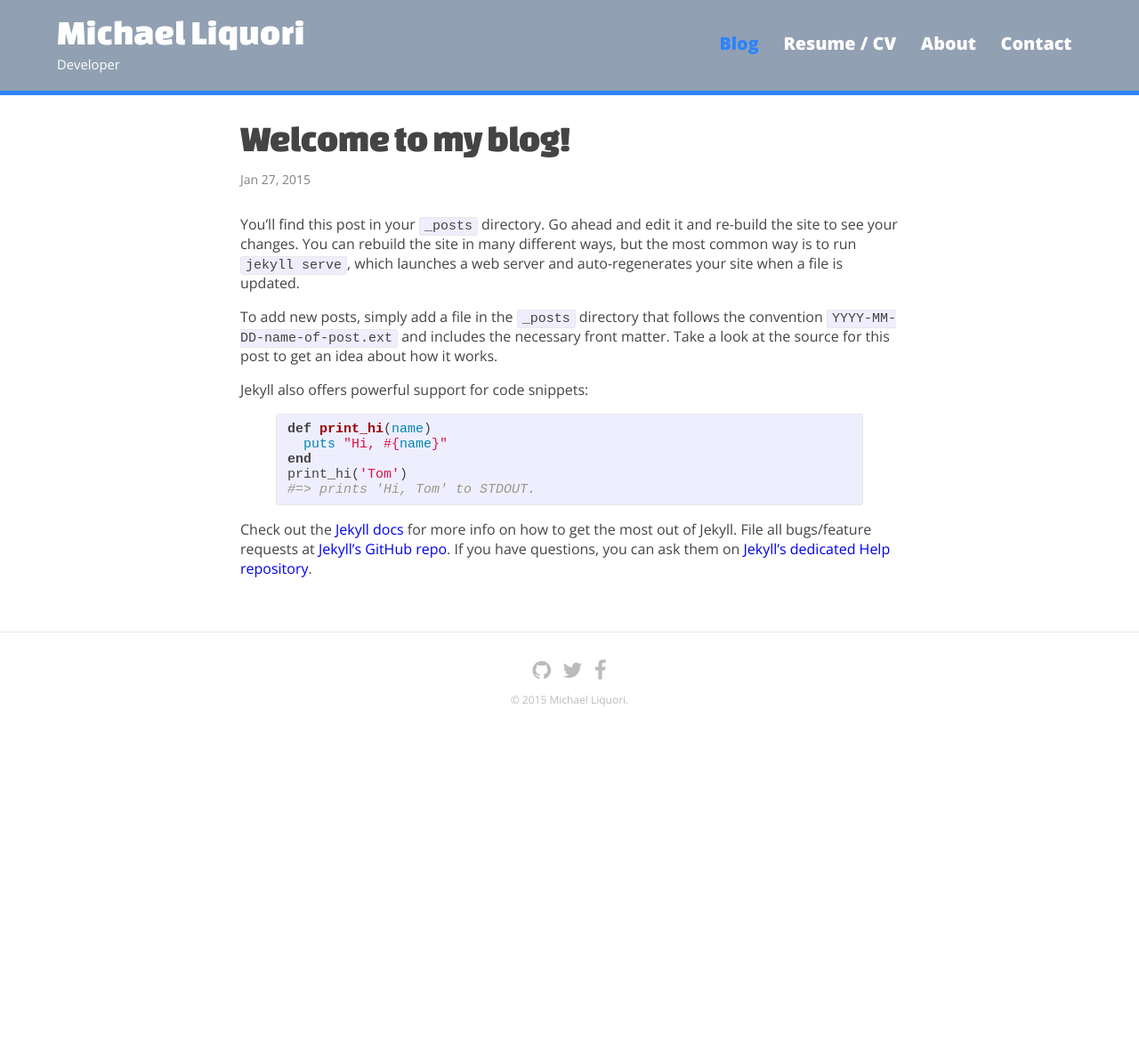
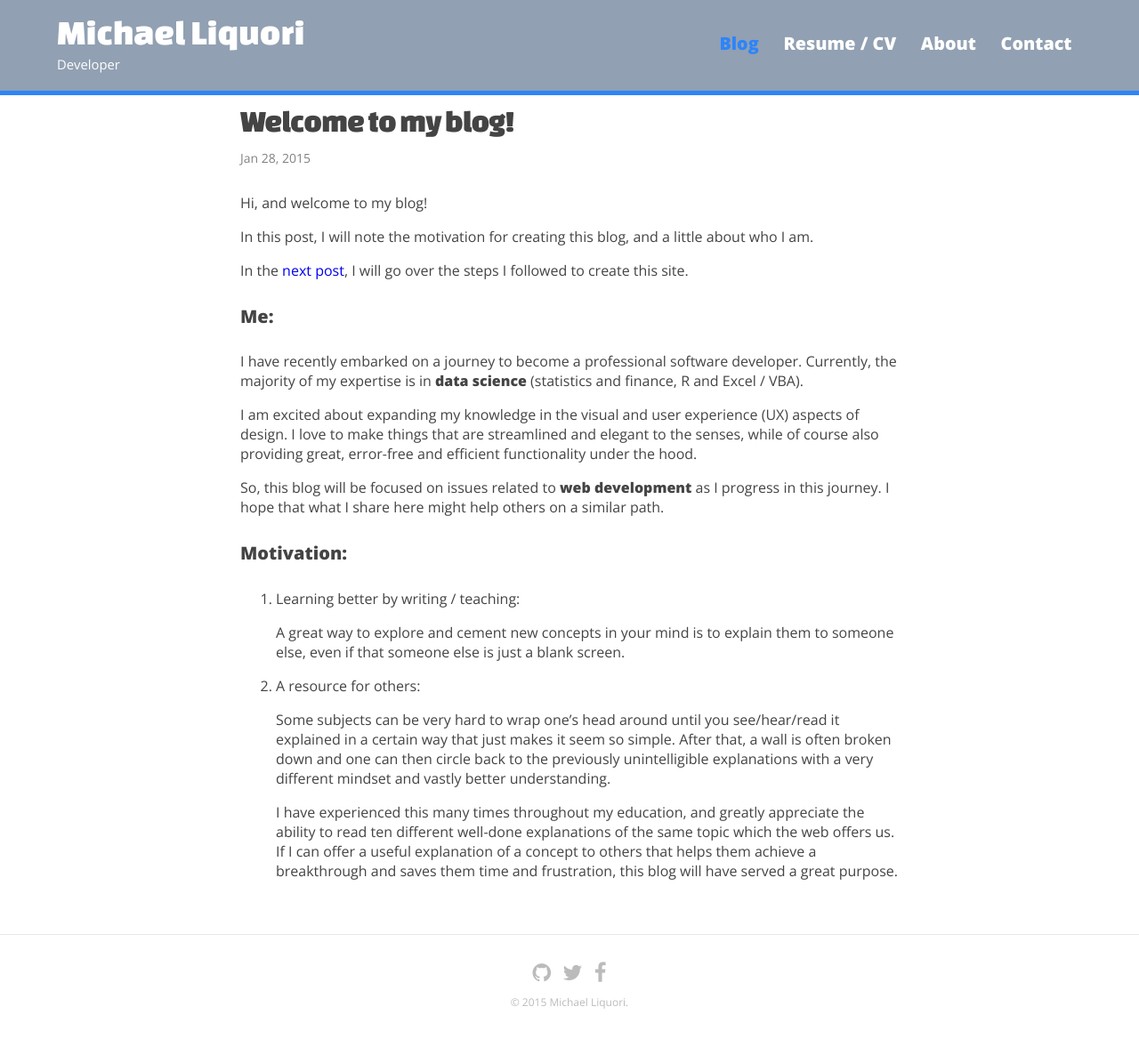
Before and after one commit to mliq/Jekyll, a Jekyll site: the page built from _posts/2015-01-27-welcome-to-my-blog.markdown, in a window 1280 px wide. Shown: the whole page at 89% size. Built offline with Jekyll 4.4.1, drawn with Linux system fonts in a browser that asks for light colours; nearby versions of some CDN libraries; before the commit the page ends 900 px from its top, so only the background shows below that.

Commit message:
Blog first post progress

```diff
--- a/_includes/head.html
+++ b/_includes/head.html
@@ -4,16 +4,16 @@
   <meta name="viewport" content="width=device-width, initial-scale=1">
   <title>{% if page.title %}{{ page.title }}{% else %}{{ site.title }}{% endif %}</title>
   <meta name="description" content="{% if page.excerpt %}{{ page.excerpt | strip_html | strip_newlines | truncate: 160 }}{% else %}{{ site.description }}{% endif %}">
-
   <!-- CUSTOM FONTS -->
+  <link href='http://fonts.googleapis.com/css?family=Open+Sans:800,400|Changa+One:400,400italic' rel='stylesheet' type='text/css'>
+  <!-- ICONS -->
+  <link rel="stylesheet" href="//maxcdn.bootstrapcdn.com/font-awesome/4.3.0/css/font-awesome.min.css">
+  <!-- NORMALIZE -->
   <link rel="stylesheet" href="{{ "/css/normalize.css" | prepend: site.baseurl }}">
-  <link href='http://fonts.googleapis.com/css?family=Open+Sans:800,400|Changa+One' rel='stylesheet' type='text/css'>
-  <link href='http://fonts.googleapis.com/css?family=Bitter:400,700,400italic' rel='stylesheet' type='text/css'>
+  <!-- CUSTOM CSS -->
   <link rel="stylesheet" href="{{ "/css/main.css" | prepend: site.baseurl }}">
   <link rel="stylesheet" href="{{ "/css/responsive.css" | prepend: site.baseurl }}">
 
-  <!-- ICONS -->
-  <link rel="stylesheet" href="//maxcdn.bootstrapcdn.com/font-awesome/4.3.0/css/font-awesome.min.css">
 
   <!-- <link rel="stylesheet" href="{{ "/css/main2.css" | prepend: site.baseurl }}"> -->
   <link rel="canonical" href="{{ page.url | replace:'index.html','' | prepend: site.baseurl | prepend: site.url }}">
--- a/_posts/2015-01-27-welcome-to-my-blog.markdown
+++ b/_posts/2015-01-27-welcome-to-my-blog.markdown
@@ -1,26 +1,30 @@
 ---
 layout: post
 title:  "Welcome to my blog!"
-date:   2015-01-27 16:23:00
+date:   2015-01-28 11:33:00
 categories: meta
 ---
+Hi, and welcome to my blog!
 
-You’ll find this post in your `_posts` directory. Go ahead and edit it and re-build the site to see your changes. You can rebuild the site in many different ways, but the most common way is to run `jekyll serve`, which launches a web server and auto-regenerates your site when a file is updated.
+In this post, I will note the motivation for creating this blog, and a little about who I am.
 
-To add new posts, simply add a file in the `_posts` directory that follows the convention `YYYY-MM-DD-name-of-post.ext` and includes the necessary front matter. Take a look at the source for this post to get an idea about how it works.
+In the [next post]({% post_url 2015-01-29-how-this-blog-was-made %}), I will go over the steps I followed to create this site.
 
-Jekyll also offers powerful support for code snippets:
+#### Me:
+I have recently embarked on a journey to become a professional software developer. Currently, the majority of my expertise is in **data science** (statistics and finance, R and Excel / VBA).
 
-{% highlight ruby %}
-def print_hi(name)
-  puts "Hi, #{name}"
-end
-print_hi('Tom')
-#=> prints 'Hi, Tom' to STDOUT.
-{% endhighlight %}
+I am excited about expanding my knowledge in the visual and user experience (UX) aspects of design. I love to make things that are streamlined and elegant to the senses, while of course also providing great, error-free and efficient functionality under the hood.
 
-Check out the [Jekyll docs][jekyll] for more info on how to get the most out of Jekyll. File all bugs/feature requests at [Jekyll’s GitHub repo][jekyll-gh]. If you have questions, you can ask them on [Jekyll’s dedicated Help repository][jekyll-help].
+So, this blog will be focused on issues related to **web development** as I progress in this journey.  I hope that what I share here might help others on a similar path.
 
-[jekyll]:      http://jekyllrb.com
-[jekyll-gh]:   https://github.com/jekyll/jekyll
-[jekyll-help]: https://github.com/jekyll/jekyll-help
+####Motivation:
+
+1. Learning better by writing / teaching:
+
+    A great way to explore and cement new concepts in your mind is to explain them to someone else, even if that someone else is just a blank screen.
+
+2. A resource for others:
+
+    Some subjects can be very hard to wrap one's head around until you see/hear/read it explained in a certain way that just makes it seem so simple. After that, a wall is often broken down and one can then circle back to the previously unintelligible explanations with a very different mindset and vastly better understanding.
+
+    I have experienced this many times throughout my education, and greatly appreciate the ability to read ten different well-done explanations of the same topic which the web offers us. If I can offer a useful explanation of a concept to others that helps them achieve a breakthrough and saves them time and frustration, this blog will have served a great purpose.
--- a/css/main.css
+++ b/css/main.css
@@ -493,10 +493,12 @@ JEKYLL
   margin-bottom: 30px; }
 
 .post-title {
-  font-size: 42px;
+  font-size: 2.2em;
   letter-spacing: -1px;
   line-height: 1;
   margin-top: 2.5em;
+  font-family: 'Changa One';
+  /*font-style: italic;*/
   }
   @media screen and (max-width: 800px) {
     .post-title {
```
Also changed, not shown: _posts/2015-01-28-how-this-blog-was-made.markdown (added, +8 -0 lines).
